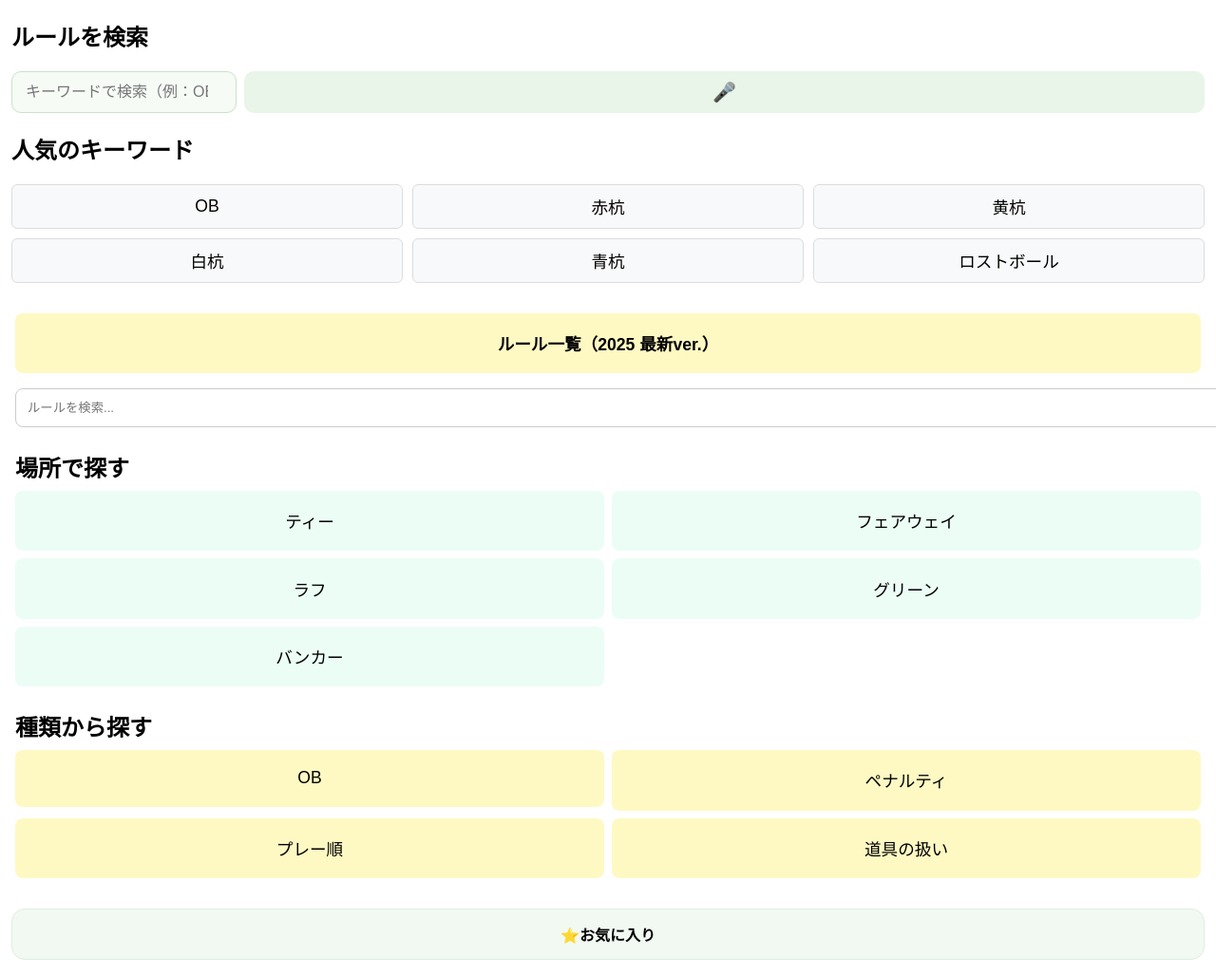
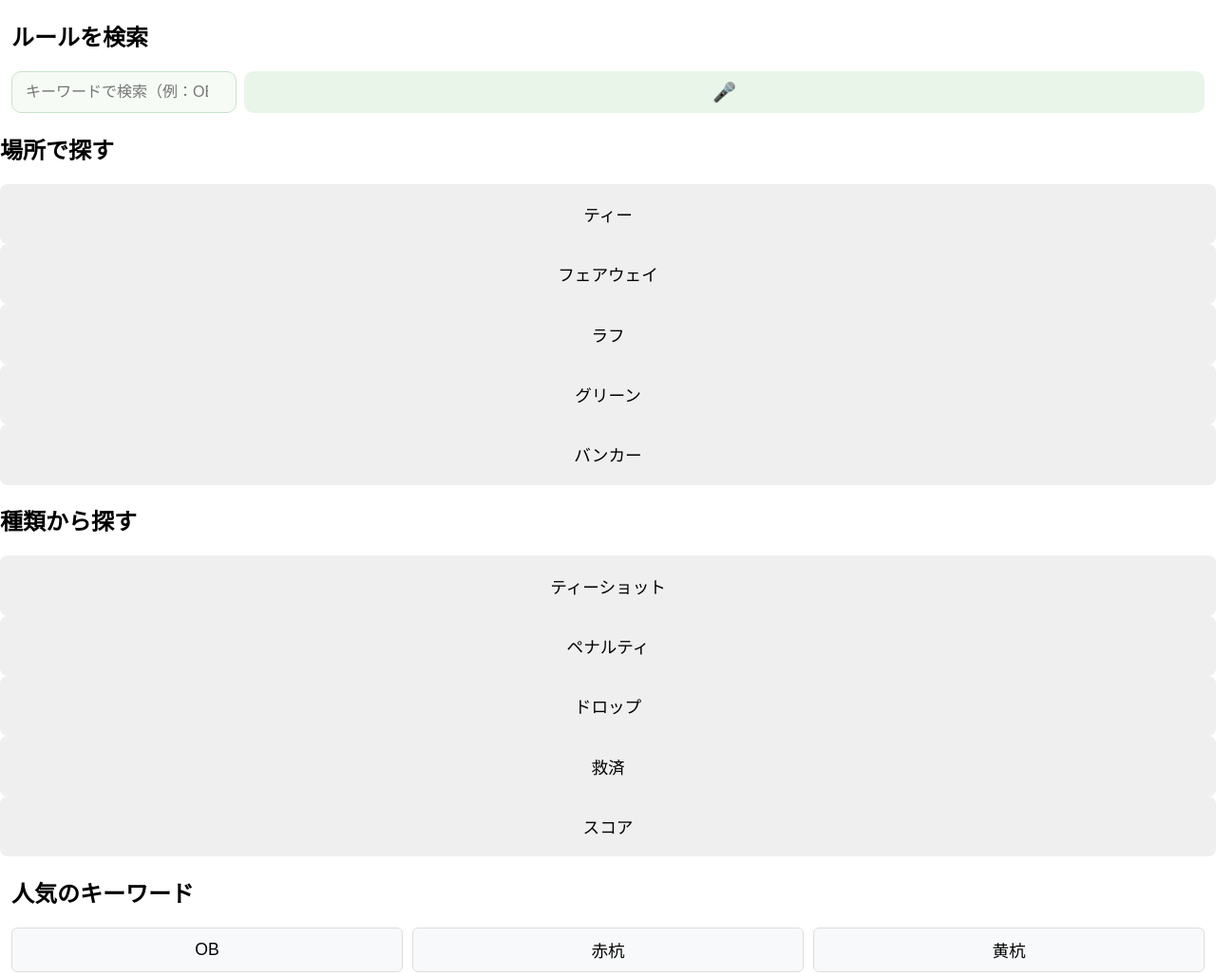
Before and after one commit to uta7770502/golf-rules, a website: page index.html in a window 1280 px wide. Shown: the top 1027 px of the page at 95% size. Drawn offline with nearby package versions, Linux system fonts and the light colour scheme.

Commit message:
Add files via upload

```diff
--- a/index.html
+++ b/index.html
@@ -77,6 +77,33 @@
           </div>
           <div id="suggest-list" class="suggest"></div>
         </section>
+
+    <div class="search-sections">
+      <!-- 左カラム：場所で探す -->
+      <div class="search-column">
+        <h2>場所で探す</h2>
+        <div class="search-buttons">
+          <button class="card">ティー</button>
+          <button class="card">フェアウェイ</button>
+          <button class="card">ラフ</button>
+          <button class="card">グリーン</button>
+          <button class="card">バンカー</button>
+        </div>
+      </div>
+
+      <!-- 右カラム：種類から探す -->
+      <div class="search-column">
+        <h2>種類から探す</h2>
+        <div class="search-buttons">
+          <button class="card">ティーショット</button>
+          <button class="card">ペナルティ</button>
+          <button class="card">ドロップ</button>
+          <button class="card">救済</button>
+          <button class="card">スコア</button>
+        </div>
+      </div>
+    </div>
+
 
     <section id="popular-keywords" class="home-block">
       <h2>人気のキーワード</h2>
```
